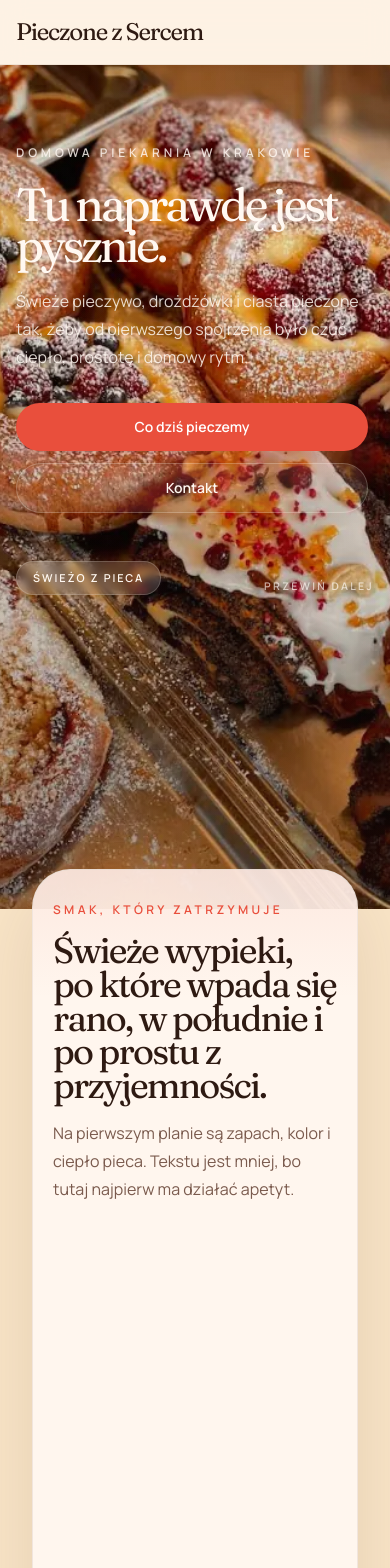
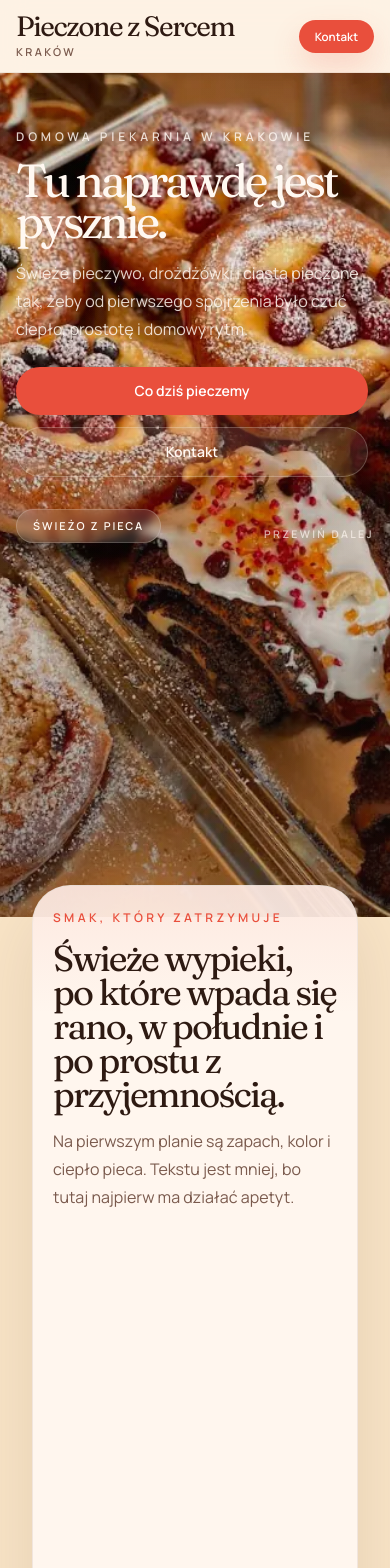
Before and after one commit to adminfavmotors/Piekarnia_Cukierni-_Pieczone_z_Sercem, a Next.js app: page / in a window 390 px wide. Shown: the top 1568 px of the page. Built offline with nearby package versions, Linux system fonts and the light colour scheme.

Commit message:
Tighten layout rhythm and strengthen header

```diff
--- a/src/components/home/home-scenes.tsx
+++ b/src/components/home/home-scenes.tsx
@@ -7,6 +7,7 @@ import {
   HeartHandshake,
   Leaf,
   MapPin,
+  PhoneCall,
   Wheat,
 } from "lucide-react";
 
@@ -33,16 +34,40 @@ const DESKTOP_DETAIL_IMAGE_SIZES = "(max-width: 1023px) 0px, 15rem";
 export function SiteHeader() {
   return (
     <header className="sticky top-0 z-50 border-b border-[rgba(79,45,30,0.08)] bg-[var(--header-bg)]/96 backdrop-blur-md transition-colors duration-500">
-      <PageContainer className="flex items-center justify-between py-4">
+      <PageContainer className="flex items-center justify-between gap-4 py-3">
+        <div className="flex min-w-0 flex-col">
           <a
             href="#top"
-          className="font-display text-2xl tracking-[-0.05em] sm:text-3xl"
+            className="font-display text-[1.75rem] leading-none tracking-[-0.05em] sm:text-[2rem]"
           >
             {siteData.name}
           </a>
-        <span className="hidden text-xs font-semibold uppercase tracking-[0.24em] text-[var(--color-brown-soft)] sm:inline-flex">
+          <span className="mt-1 text-[0.68rem] font-semibold uppercase tracking-[0.22em] text-[var(--color-brown-soft)] sm:text-[0.72rem]">
             {siteData.city}
           </span>
+        </div>
+
+        <div className="flex items-center gap-2">
+          <div className="hidden items-center gap-2 rounded-full border border-[rgba(79,45,30,0.12)] bg-white/68 px-3 py-2 text-[0.72rem] font-semibold text-[var(--color-brown-deep)] lg:flex">
+            <Clock3 className="h-3.5 w-3.5 text-[var(--color-accent)]" />
+            <span>{siteData.hours}</span>
+          </div>
+          {siteData.phone ? (
+            <a
+              href={`tel:${siteData.phone}`}
+              className="hidden items-center gap-2 rounded-full border border-[rgba(79,45,30,0.12)] bg-white/68 px-3 py-2 text-[0.72rem] font-semibold text-[var(--color-brown-deep)] lg:flex"
+            >
+              <PhoneCall className="h-3.5 w-3.5 text-[var(--color-accent)]" />
+              <span>{siteData.phone}</span>
+            </a>
+          ) : null}
+          <a
+            href="#kontakt"
+            className="inline-flex items-center rounded-full bg-[var(--color-accent)] px-4 py-2 text-[0.72rem] font-semibold text-white shadow-[0_14px_30px_rgba(233,79,60,0.2)]"
+          >
+            {siteData.phone ? siteData.header.phoneLabel : siteData.header.contactFallback}
+          </a>
+        </div>
       </PageContainer>
     </header>
   );
@@ -53,9 +78,9 @@ export function HeroScene() {
     <section
       id="top"
       data-theme-section="hero"
-      className="relative isolate min-h-[100svh] overflow-hidden sm:min-h-[108svh] lg:min-h-[136svh]"
+      className="relative isolate min-h-[100svh] overflow-hidden sm:min-h-[104svh] lg:min-h-[124svh]"
     >
-      <div className="relative min-h-[100svh] overflow-hidden sm:min-h-[108svh] lg:sticky lg:top-0 lg:h-svh lg:min-h-0">
+      <div className="relative min-h-[100svh] overflow-hidden sm:min-h-[104svh] lg:sticky lg:top-0 lg:h-svh lg:min-h-0">
         <div data-hero-main-image className="absolute inset-0 scale-[1.01]">
           <Image
             src={bakeryMedia.heroBerries}
@@ -78,11 +103,11 @@ export function HeroScene() {
           className="absolute inset-x-0 bottom-0 h-[34vh] translate-y-[10%] bg-[linear-gradient(180deg,rgba(36,18,12,0)_0%,rgba(36,18,12,0.18)_30%,rgba(255,248,241,0.76)_100%)] opacity-0"
         />
 
-        <PageContainer className="relative flex min-h-[100svh] flex-col gap-10 pb-6 pt-14 sm:min-h-[108svh] sm:gap-12 sm:pb-8 lg:h-full lg:min-h-0 lg:gap-10 lg:pb-10 lg:pt-20">
-          <div className="grid gap-8 lg:grid-cols-[0.58fr_0.42fr] lg:items-start">
+        <PageContainer className="relative flex min-h-[100svh] flex-col gap-7 pb-5 pt-10 sm:min-h-[104svh] sm:gap-9 sm:pb-6 sm:pt-12 lg:h-full lg:min-h-0 lg:gap-8 lg:pb-8 lg:pt-16">
+          <div className="grid gap-6 lg:grid-cols-[0.58fr_0.42fr] lg:items-start">
             <div
               data-hero-layer="copy"
-              className="relative z-10 flex max-w-[22rem] flex-col justify-end pt-6 text-[var(--color-cream-light)] sm:max-w-[26rem] lg:max-w-[28rem] lg:pt-20"
+              className="relative z-10 flex max-w-[22rem] flex-col justify-end pt-4 text-[var(--color-cream-light)] sm:max-w-[26rem] lg:max-w-[28rem] lg:pt-14"
             >
               <div data-hero-label>
                 <SectionKicker
@@ -92,20 +117,20 @@ export function HeroScene() {
                   {siteData.hero.eyebrow}
                 </SectionKicker>
               </div>
-              <div data-hero-copy className="mt-6 space-y-5">
+              <div data-hero-copy className="mt-4 space-y-4">
                 <h1 className="font-display text-[2.9rem] leading-[0.88] tracking-[-0.07em] sm:text-6xl lg:text-[5.8rem]">
                   {siteData.hero.title}
                 </h1>
                 <SectionLead
                   tone="light"
-                  className="max-w-md text-[rgba(255,248,241,0.84)] sm:leading-8"
+                  className="max-w-md text-[rgba(255,248,241,0.84)] sm:leading-7"
                 >
                   {siteData.hero.description}
                 </SectionLead>
               </div>
               <div
                 data-hero-actions
-                className="mt-8 flex flex-col gap-3 sm:flex-row sm:items-center"
+                className="mt-6 flex flex-col gap-3 sm:flex-row sm:items-center"
               >
                 <ActionLink href="#co-dzis-pieczemy">
                   {siteData.hero.primaryCta}
@@ -116,7 +141,7 @@ export function HeroScene() {
               </div>
             </div>
 
-            <div className="relative z-10 hidden min-h-[26rem] lg:block">
+            <div className="relative z-10 hidden min-h-[23rem] lg:block">
               <div
                 data-hero-detail-card
                 className="absolute right-0 top-0 w-[15rem] overflow-hidden rounded-[2rem] border border-[rgba(255,248,241,0.16)] bg-[rgba(255,248,241,0.14)] p-4 shadow-[0_22px_54px_rgba(0,0,0,0.16)] backdrop-blur-[4px]"
@@ -170,7 +195,7 @@ export function HeroScene() {
             </div>
           </div>
 
-          <div className="relative z-10 mt-2 flex items-end justify-between gap-4 lg:mt-auto">
+          <div className="relative z-10 mt-1 flex items-end justify-between gap-4 lg:mt-auto">
             <Pill
               tone="darkGlass"
               className="max-w-[14rem] border border-[rgba(255,248,241,0.18)] bg-[rgba(255,248,241,0.12)] px-4 py-2 text-[0.68rem] tracking-[0.18em] backdrop-blur-[4px] sm:max-w-[18rem] sm:text-[0.72rem]"
@@ -195,13 +220,13 @@ export function TasteScene() {
   return (
     <section
       data-theme-section="taste"
-      className="relative z-20 -mt-10 px-4 pb-16 pt-0 sm:-mt-14 sm:px-6 sm:pb-20 lg:-mt-[24svh] lg:pb-24 lg:px-10"
+      className="relative z-20 -mt-8 px-4 pb-12 pt-0 sm:-mt-10 sm:px-6 sm:pb-14 lg:-mt-[18svh] lg:pb-18 lg:px-10"
     >
       <PageContainer>
         <div data-reveal data-scene-panel="taste">
           <ScenePanel className="lg:grid lg:grid-cols-[0.5fr_0.5fr] lg:items-end lg:gap-8">
             <div className="absolute inset-x-0 top-0 h-32 bg-[linear-gradient(180deg,rgba(233,79,60,0.08),rgba(233,79,60,0))]" />
-            <div className="relative space-y-8 lg:max-w-[32rem]">
+            <div className="relative space-y-6 lg:max-w-[32rem]">
               <SectionHeading
                 eyebrow={siteData.taste.eyebrow}
                 title={siteData.taste.title}
@@ -241,7 +266,7 @@ export function TasteScene() {
               </div>
             </div>
 
-            <div data-scene-photo="taste" className="relative mt-8 lg:mt-0 lg:pl-4">
+            <div data-scene-photo="taste" className="relative mt-6 lg:mt-0 lg:pl-3">
               <div className="relative aspect-[0.92] overflow-hidden rounded-[2.2rem] shadow-[0_24px_56px_rgba(79,45,30,0.14)]">
                 <Image
                   src={bakeryMedia.cinnamonRolls}
@@ -277,7 +302,7 @@ export function IngredientsScene() {
   return (
     <section
       data-theme-section="ingredients"
-      className="relative z-30 -mt-8 px-4 pb-16 pt-0 sm:-mt-12 sm:px-6 sm:pb-20 lg:-mt-[18svh] lg:pb-24 lg:px-10"
+      className="relative z-30 -mt-6 px-4 pb-12 pt-0 sm:-mt-8 sm:px-6 sm:pb-14 lg:-mt-[14svh] lg:pb-18 lg:px-10"
     >
       <PageContainer>
         <div data-reveal data-scene-panel="ingredients">
@@ -288,7 +313,7 @@ export function IngredientsScene() {
             <div className="absolute inset-x-0 top-0 h-32 bg-[linear-gradient(180deg,rgba(233,79,60,0.06),rgba(233,79,60,0))]" />
             <div
               data-scene-photo="ingredients"
-              className="relative order-2 mt-8 lg:order-1 lg:mt-0"
+              className="relative order-2 mt-6 lg:order-1 lg:mt-0"
             >
               <div className="relative aspect-[0.98] overflow-hidden rounded-[2.2rem] shadow-[0_24px_56px_rgba(79,45,30,0.12)]">
                 <Image
@@ -310,7 +335,7 @@ export function IngredientsScene() {
               </SceneCallout>
             </div>
 
-            <div className="relative order-1 space-y-8 lg:order-2 lg:pl-10">
+            <div className="relative order-1 space-y-6 lg:order-2 lg:pl-8">
               <SectionHeading
                 eyebrow={siteData.ingredients.eyebrow}
                 title={siteData.ingredients.title}
@@ -353,7 +378,7 @@ export function HeartScene() {
   return (
     <section
       data-theme-section="heart"
-      className="relative z-40 -mt-8 px-4 pb-16 pt-0 text-[var(--color-cream-light)] sm:-mt-12 sm:px-6 sm:pb-20 lg:-mt-[18svh] lg:pb-24 lg:px-10"
+      className="relative z-40 -mt-6 px-4 pb-12 pt-0 text-[var(--color-cream-light)] sm:-mt-8 sm:px-6 sm:pb-14 lg:-mt-[14svh] lg:pb-18 lg:px-10"
     >
       <PageContainer>
         <div data-reveal data-scene-panel="heart">
@@ -362,7 +387,7 @@ export function HeartScene() {
             className="rounded-[var(--radius-scene-lg)] pb-10 pt-10 sm:pb-12 sm:pt-12 lg:grid lg:grid-cols-[0.6fr_0.4fr] lg:items-end lg:gap-8 lg:pb-14 lg:pt-14"
           >
             <div className="absolute inset-0 bg-[linear-gradient(180deg,rgba(233,79,60,0.08),rgba(233,79,60,0))]" />
-            <div className="relative space-y-6 lg:max-w-[44rem]">
+            <div className="relative space-y-5 lg:max-w-[42rem]">
               <SectionKicker tone="light" className="tracking-[0.3em]">
                 {siteData.heart.eyebrow}
               </SectionKicker>
@@ -374,7 +399,7 @@ export function HeartScene() {
               </SectionLead>
             </div>
 
-            <div data-scene-photo="heart" className="relative mt-8 lg:mt-0">
+            <div data-scene-photo="heart" className="relative mt-6 lg:mt-0">
               <div className="relative ml-auto aspect-[0.92] max-w-[29rem] overflow-hidden rounded-[2.2rem] border border-[rgba(255,248,241,0.12)] shadow-[0_22px_60px_rgba(0,0,0,0.18)]">
                 <Image
                   src={bakeryMedia.heroBerries}
@@ -419,12 +444,12 @@ export function ContactSection() {
     <section
       data-theme-section="contact"
       id="kontakt"
-      className="relative z-50 bg-[linear-gradient(180deg,#f3dfcf_0%,#f1d8cb_100%)] pb-20 pt-8"
+      className="relative z-50 bg-[linear-gradient(180deg,#f3dfcf_0%,#f1d8cb_100%)] pb-14 pt-6"
     >
       <PageContainer>
         <div
           data-reveal
-          className="grid gap-6 rounded-[2.2rem] bg-[var(--color-brown-deep)] px-5 py-8 text-[var(--color-cream-light)] shadow-[0_20px_52px_rgba(46,26,18,0.18)] sm:px-8 lg:grid-cols-[1fr_0.9fr] lg:items-end"
+          className="grid gap-5 rounded-[2.2rem] bg-[var(--color-brown-deep)] px-5 py-7 text-[var(--color-cream-light)] shadow-[0_20px_52px_rgba(46,26,18,0.18)] sm:px-8 lg:grid-cols-[1fr_0.9fr] lg:items-end"
         >
           <div className="space-y-5">
             <SectionKicker tone="light">{siteData.contact.eyebrow}</SectionKicker>
@@ -453,6 +478,22 @@ export function ContactSection() {
                 <p className="mt-2 text-base leading-7">{siteData.hours}</p>
               </div>
             </div>
+            {siteData.phone ? (
+              <div className="flex items-start gap-3">
+                <PhoneCall className="mt-1 h-5 w-5 text-[var(--color-accent)]" />
+                <div>
+                  <p className="text-xs uppercase tracking-[0.24em] text-[rgba(255,248,241,0.6)]">
+                    {siteData.contact.phoneLabel}
+                  </p>
+                  <a
+                    href={`tel:${siteData.phone}`}
+                    className="mt-2 inline-flex text-base leading-7 text-[var(--color-cream-light)] underline decoration-[rgba(255,248,241,0.3)] underline-offset-4"
+                  >
+                    {siteData.phone}
+                  </a>
+                </div>
+              </div>
+            ) : null}
             <div className="flex items-start gap-3">
               <CakeSlice className="mt-1 h-5 w-5 text-[var(--color-accent)]" />
               <div>
--- a/src/components/home/scene-primitives.tsx
+++ b/src/components/home/scene-primitives.tsx
@@ -39,7 +39,7 @@ export function ScenePanel({
     <div
       {...props}
       className={cn(
-        "relative overflow-hidden rounded-[var(--radius-scene)] px-5 pb-8 pt-8 sm:px-8 sm:pb-10 sm:pt-10 lg:px-10 lg:pb-12 lg:pt-12",
+        "relative overflow-hidden rounded-[var(--radius-scene)] px-5 pb-6 pt-6 sm:px-7 sm:pb-8 sm:pt-8 lg:px-8 lg:pb-10 lg:pt-10",
         panelToneClasses[tone],
         className,
       )}
--- a/src/data/site.ts
+++ b/src/data/site.ts
@@ -10,30 +10,30 @@ export type DailyBake = {
 const dailyBakes: DailyBake[] = [
   {
     name: "Chleb wiejski",
-    description: "Chrupiąca skórka, miękki środek i zapach, który czuć od wejścia.",
+    description: "Chrupi\u0105ca sk\u00f3rka, mi\u0119kki \u015brodek i zapach, kt\u00f3ry czu\u0107 od wej\u015bcia.",
     category: "Pieczywo",
-    badge: "Dziś polecamy",
+    badge: "Dzi\u015b polecamy",
     likes: 34,
   },
   {
-    name: "Croissant maślany",
+    name: "Croissant ma\u015blany",
     description: "Lekki, warstwowy i delikatny. Dobry do kawy i na spokojny poranek.",
-    category: "Na śniadanie",
-    badge: "Świeżo z pieca",
+    category: "Na \u015bniadanie",
+    badge: "\u015awie\u017co z pieca",
     likes: 27,
   },
   {
     name: "Cynamonka",
     description:
-      "Miękka, pachnąca cynamonem i pieczona tak, żeby została przyjemnie wilgotna w środku.",
-    category: "Na słodko",
+      "Mi\u0119kka, pachn\u0105ca cynamonem i pieczona tak, \u017ceby zosta\u0142a przyjemnie wilgotna w \u015brodku.",
+    category: "Na s\u0142odko",
     badge: "Ulubione",
     likes: 41,
   },
   {
     name: "Tarta owocowa",
     description:
-      "Kruchy spód, delikatny krem i owoce, które zmieniają się razem z porą roku.",
+      "Kruchy sp\u00f3d, delikatny krem i owoce, kt\u00f3re zmieniaj\u0105 si\u0119 razem z por\u0105 roku.",
     category: "Ciasta",
     badge: "Sezonowe",
     season: "Wiosna",
@@ -42,111 +42,117 @@ const dailyBakes: DailyBake[] = [
   {
     name: "Rurka z kremem",
     description:
-      "Klasyczna, lekka i bardzo domowa. Taki wypiek, po który wraca się bez planu.",
-    category: "Na słodko",
+      "Klasyczna, lekka i bardzo domowa. Taki wypiek, po kt\u00f3ry wraca si\u0119 bez planu.",
+    category: "Na s\u0142odko",
     badge: "Klasyk",
     likes: 19,
   },
   {
     name: "Sernik pieczony",
     description:
-      "Kremowy, prosty i spokojny w smaku. Bez przesady, za to z dobrą strukturą i jakością.",
+      "Kremowy, prosty i spokojny w smaku. Bez przesady, za to z dobr\u0105 struktur\u0105 i jako\u015bci\u0105.",
     category: "Ciasta",
     badge: "Na weekend",
     likes: 18,
   },
 ];
 
-const categories = ["Pieczywo", "Na śniadanie", "Na słodko", "Ciasta"] as const;
+const categories = ["Pieczywo", "Na \u015bniadanie", "Na s\u0142odko", "Ciasta"] as const;
 
 const seasonalMoments = [
-  "Lżejsze wypieki, więcej owoców i świeże, jasne smaki.",
-  "Drożdżowe ciasta, kruche tarty i wszystko, co dobrze łączy się z sezonowymi owocami.",
-  "Cynamon, śliwki, jabłka i bardziej otulające wypieki na spokojniejsze dni.",
-  "Bogatsze ciasta, maślane wypieki i smaki, które dobrze pasują do zimnego poranka.",
+  "L\u017cejsze wypieki, wi\u0119cej owoc\u00f3w i \u015bwie\u017ce, jasne smaki.",
+  "Dro\u017cd\u017cowe ciasta, kruche tarty i wszystko, co dobrze \u0142\u0105czy si\u0119 z sezonowymi owocami.",
+  "Cynamon, \u015bliwki, jab\u0142ka i bardziej otulaj\u0105ce wypieki na spokojniejsze dni.",
+  "Bogatsze ciasta, ma\u015blane wypieki i smaki, kt\u00f3re dobrze pasuj\u0105 do zimnego poranka.",
 ] as const;
 
 export const siteData = {
   name: "Pieczone z Sercem",
-  city: "Kraków",
-  address: "Erazma Jerzmanowskiego 14, 30-836 Kraków",
-  hours: "pon.–sob., 8.00–16.00",
+  city: "Krak\u00f3w",
+  address: "Erazma Jerzmanowskiego 14, 30-836 Krak\u00f3w",
+  hours: "pon.\u2013sob., 8.00\u201316.00",
+  phone: null as string | null,
+  header: {
+    hoursLabel: "Godziny",
+    phoneLabel: "Telefon",
+    contactFallback: "Kontakt",
+  },
   hero: {
     eyebrow: "Domowa piekarnia w Krakowie",
-    title: "Tu naprawdę jest pysznie.",
+    title: "Tu naprawd\u0119 jest pysznie.",
     description:
-      "Świeże pieczywo, drożdżówki i ciasta pieczone tak, żeby od pierwszego spojrzenia było czuć ciepło, prostotę i domowy rytm.",
-    primaryCta: "Co dziś pieczemy",
+      "\u015awie\u017ce pieczywo, dro\u017cd\u017c\u00f3wki i ciasta pieczone tak, \u017ceby od pierwszego spojrzenia by\u0142o czu\u0107 ciep\u0142o, prostot\u0119 i domowy rytm.",
+    primaryCta: "Co dzi\u015b pieczemy",
     secondaryCta: "Kontakt",
     breadLabel: "Chleb dnia",
     breadDescription:
-      "Miękkie bochenki i codzienne pieczywo jako spokojny drugi plan, nie kolejny blok z tekstem.",
-    todayLabel: "Dziś w piekarni",
-    freshLabel: "Świeżo z pieca",
-    scrollLabel: "Przewiń dalej",
+      "Mi\u0119kkie bochenki i codzienne pieczywo jako spokojny drugi plan, nie kolejny blok z tekstem.",
+    todayLabel: "Dzi\u015b w piekarni",
+    freshLabel: "\u015awie\u017co z pieca",
+    scrollLabel: "Przewi\u0144 dalej",
   },
   taste: {
-    eyebrow: "Smak, który zatrzymuje",
+    eyebrow: "Smak, kt\u00f3ry zatrzymuje",
     title:
-      "Świeże wypieki, po które wpada się rano, w południe i po prostu z przyjemności.",
+      "\u015awie\u017ce wypieki, po kt\u00f3re wpada si\u0119 rano, w po\u0142udnie i po prostu z przyjemno\u015bci\u0105.",
     description:
-      "Na pierwszym planie są zapach, kolor i ciepło pieca. Tekstu jest mniej, bo tutaj najpierw ma działać apetyt.",
+      "Na pierwszym planie s\u0105 zapach, kolor i ciep\u0142o pieca. Tekstu jest mniej, bo tutaj najpierw ma dzia\u0142a\u0107 apetyt.",
     photoKicker: "Od rana pachnie piecem",
     photoDescription:
-      "Najmocniej działa prosty widok: świeża blacha, miękki środek i złoty wierzch.",
+      "Najmocniej dzia\u0142a prosty widok: \u015bwie\u017ca blacha, mi\u0119kki \u015brodek i z\u0142oty wierzch.",
     pillars: [
       {
         label: "Smak",
-        title: "Codzienna świeżość, którą czuć od wejścia",
+        title: "Codzienna \u015bwie\u017co\u015b\u0107, kt\u00f3r\u0105 czu\u0107 od wej\u015bcia",
         description:
-          "Świeże pieczywo i słodkie wypieki, które kuszą zapachem już od progu.",
+          "\u015awie\u017ce pieczywo i s\u0142odkie wypieki, kt\u00f3re kusz\u0105 zapachem ju\u017c od progu.",
       },
       {
-        label: "Składniki",
+        label: "Sk\u0142adniki",
         title: "Proste produkty i uczciwe pieczenie",
         description:
-          "Prosty skład, codzienne przygotowanie i sezonowe dodatki bez zbędnego nadęcia.",
+          "Prosty sk\u0142ad, codzienne przygotowanie i sezonowe dodatki bez zb\u0119dnego nad\u0119cia.",
       },
       {
         label: "Serce",
-        title: "Domowy rytm, do którego chce się wracać",
+        title: "Domowy rytm, do kt\u00f3rego chce si\u0119 wraca\u0107",
         description:
-          "To miejsce ma być ciepłe, znajome i przyjemne już od pierwszego spojrzenia.",
+          "To miejsce ma by\u0107 ciep\u0142e, znajome i przyjemne ju\u017c od pierwszego spojrzenia.",
       },
     ],
   },
   ingredients: {
-    eyebrow: "Naturalne składniki",
-    title: "Naturalne składniki i codzienna świeżość bez zbędnych dodatków.",
+    eyebrow: "Naturalne sk\u0142adniki",
+    title: "Naturalne sk\u0142adniki i codzienna \u015bwie\u017co\u015b\u0107 bez zb\u0119dnych dodatk\u00f3w.",
     description:
-      "Zamiast długiej listy obietnic pokazujemy to, co najważniejsze: prosty skład, spokojny rytm pracy i wypieki robione na bieżąco.",
-    photoKicker: "Prosty skład",
+      "Zamiast d\u0142ugiej listy obietnic pokazujemy to, co najwa\u017cniejsze: prosty sk\u0142ad, spokojny rytm pracy i wypieki robione na bie\u017c\u0105co.",
+    photoKicker: "Prosty sk\u0142ad",
     photoDescription:
-      "Dobre wypieki zaczynają się od mąki, masła, owoców i codziennej dbałości o jakość.",
+      "Dobre wypieki zaczynaj\u0105 si\u0119 od m\u0105ki, mas\u0142a, owoc\u00f3w i codziennej dba\u0142o\u015bci o jako\u015b\u0107.",
     notes: [
-      "Mąka, masło, owoce i prosty skład są tu ważniejsze niż przesadnie ozdobna forma.",
-      "Każdy wypiek zaczyna się od świeżych produktów i codziennego rytmu pracy.",
-      "Sezonowe dodatki pojawiają się wtedy, kiedy naprawdę smakują najlepiej.",
+      "M\u0105ka, mas\u0142o, owoce i prosty sk\u0142ad s\u0105 tu wa\u017cniejsze ni\u017c przesadnie ozdobna forma.",
+      "Ka\u017cdy wypiek zaczyna si\u0119 od \u015bwie\u017cych produkt\u00f3w i codziennego rytmu pracy.",
+      "Sezonowe dodatki pojawiaj\u0105 si\u0119 wtedy, kiedy naprawd\u0119 smakuj\u0105 najlepiej.",
     ],
   },
   heart: {
     eyebrow: "Wypiekane z sercem",
-    title: "Domowy klimat, serdeczność i smak, do którego chce się wracać.",
+    title: "Domowy klimat, serdeczno\u015b\u0107 i smak, do kt\u00f3rego chce si\u0119 wraca\u0107.",
     description:
-      "Pieczone z Sercem ma być miejscem bliskim i spokojnym. Takim, do którego zagląda się po coś dobrego i wychodzi z lepszym nastrojem.",
+      "Pieczone z Sercem ma by\u0107 miejscem bliskim i spokojnym. Takim, do kt\u00f3rego zagl\u0105da si\u0119 po co\u015b dobrego i wychodzi z lepszym nastrojem.",
     photoKicker: "Domowy rytm",
     photoDescription:
-      "Tu liczy się nie tylko smak. Liczy się też ciepło miejsca i zwykła ludzka życzliwość.",
+      "Tu liczy si\u0119 nie tylko smak. Liczy si\u0119 te\u017c ciep\u0142o miejsca i zwyk\u0142a ludzka \u017cyczliwo\u015b\u0107.",
   },
   daily: {
-    eyebrow: "Co dziś pieczemy",
-    title: "Codzienna tablica wypieków pokazuje, co dziś trafia do pieca i na ladę.",
+    eyebrow: "Co dzi\u015b pieczemy",
+    title: "Codzienna tablica wypiek\u00f3w pokazuje, co dzi\u015b trafia do pieca i na lad\u0119.",
     description:
-      "Najpierw pokazujemy to, co dziś trafia na ladę, a niżej osobno zbieramy sezonowe smaki i powroty, na które warto czekać.",
+      "Najpierw pokazujemy to, co dzi\u015b trafia na lad\u0119, a ni\u017cej osobno zbieramy sezonowe smaki i powroty, na kt\u00f3re warto czeka\u0107.",
     meta: [
       {
         label: "Dzisiaj",
-        value: "pon.–sob., 8.00–16.00",
+        value: "pon.\u2013sob., 8.00\u201316.00",
       },
       {
         label: "Na tablicy",
@@ -154,28 +160,29 @@ export const siteData = {
       },
       {
         label: "Miejsce",
-        value: "Kraków, osiedlowa piekarnia",
+        value: "Krak\u00f3w, osiedlowa piekarnia",
       },
     ],
     cardNotes: {
-      primary: "Świeżo przygotowane na dziś",
-      secondary: "Najlepiej smakuje jeszcze ciepłe",
+      primary: "\u015awie\u017co przygotowane na dzi\u015b",
+      secondary: "Najlepiej smakuje jeszcze ciep\u0142e",
     },
-    seasonalEyebrow: "Sezonowość",
-    seasonalTitle: "Sezonowe smaki dostają własny rytm i własną karuzelę.",
+    seasonalEyebrow: "Sezonowo\u015b\u0107",
+    seasonalTitle: "Sezonowe smaki dostaj\u0105 w\u0142asny rytm i w\u0142asn\u0105 karuzel\u0119.",
     seasonalDescription:
-      "Wiosną i latem lżej, jesienią i zimą bardziej otulająco. Dzięki temu strona żyje razem z piekarnią.",
-    seasonLabels: ["Wiosna", "Lato", "Jesień", "Zima"] as const,
+      "Wiosn\u0105 i latem l\u017cej, jesieni\u0105 i zim\u0105 bardziej otulaj\u0105co. Dzi\u0119ki temu strona \u017cyje razem z piekarni\u0105.",
+    seasonLabels: ["Wiosna", "Lato", "Jesie\u0144", "Zima"] as const,
   },
   contact: {
     eyebrow: "Zapraszamy do nas",
-    title: "Smak, serdeczność i świeże wypieki każdego dnia.",
+    title: "Smak, serdeczno\u015b\u0107 i \u015bwie\u017ce wypieki ka\u017cdego dnia.",
     description:
-      "Jeśli jesteś w okolicy, zajrzyj po coś dobrego na wynos albo po chleb, który od razu pachnie domem.",
+      "Je\u015bli jeste\u015b w okolicy, zajrzyj po co\u015b dobrego na wynos albo po chleb, kt\u00f3ry od razu pachnie domem.",
     addressLabel: "Adres",
     hoursLabel: "Godziny",
+    phoneLabel: "Telefon",
     atmosphereLabel: "Klimat miejsca",
-    atmosphereValue: "Domowo, spokojnie i bez pośpiechu.",
+    atmosphereValue: "Domowo, spokojnie i bez po\u015bpiechu.",
   },
   categories,
   dailyBakes,
```
Also changed, not shown: src/components/home/daily-bakes-section.tsx (+5 -5 lines). Lines whose indentation alone changed are shown as unchanged.
